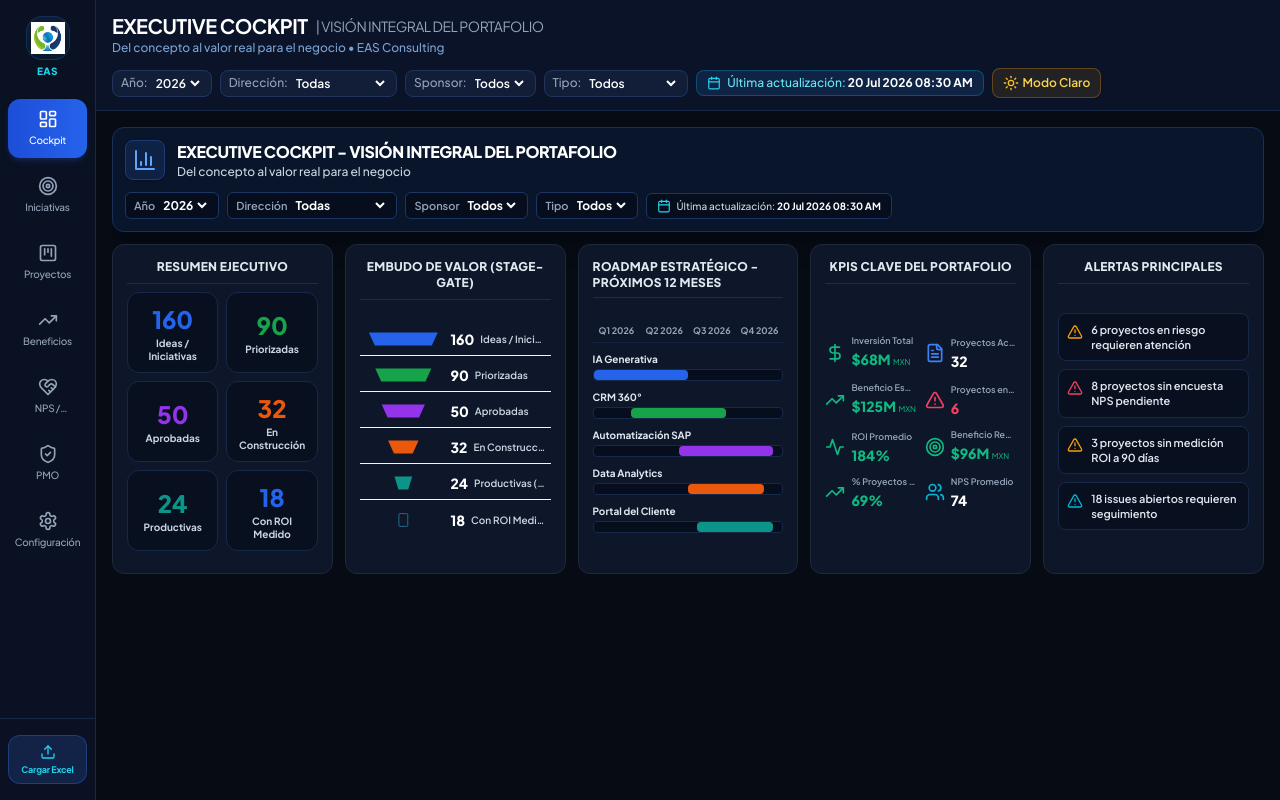
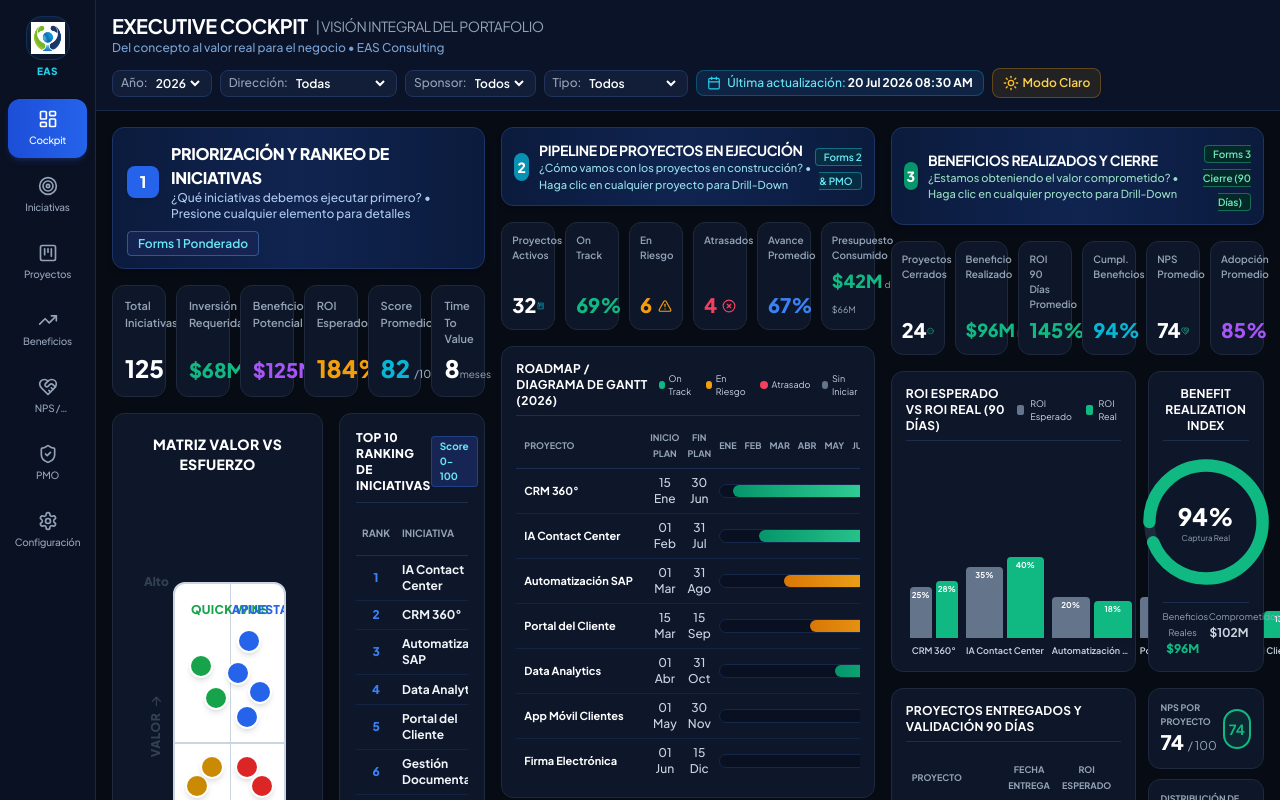
Before and after one commit to eaguilarh/dashboard-estrategia-eas, a React (Vite) app: page / in a window 1280 px wide. Shown: the top 800 px of the page. Built offline with nearby package versions, Linux system fonts and the light colour scheme.

Commit message:
Restore top 3 module panels in composite Cockpit view with pixel-perfect responsive formatting

```diff
--- a/src/App.tsx
+++ b/src/App.tsx
@@ -79,10 +79,45 @@ export function App() {
         />
 
         {/* View Content Area */}
-        <main className="flex-1 overflow-y-auto p-3 lg:p-4 space-y-4 min-w-0">
-          {/* Main Cockpit View: Clean 5-Panel Layout matching the Reference Image media__1784667123515.png */}
+        <main className="flex-1 overflow-y-auto p-3 lg:p-4 space-y-5 min-w-0">
+          {/* Main Full Composite Cockpit View: Restores top 3 modules + Executive Cockpit below! */}
           {currentView === 'cockpit' && (
-            <div className="w-full">
+            <div className="space-y-6 w-full">
+              {/* Top Section: 3 Module Panels Side-by-Side with responsive spacing */}
+              <div className="grid grid-cols-1 xl:grid-cols-3 gap-4 items-start w-full">
+                {/* Module 1 Panel */}
+                <div className="w-full min-w-0">
+                  <Module1Prioritization
+                    kpis={mockKPIs}
+                    initiatives={mockInitiatives}
+                    theme={theme}
+                    onDrillDown={setDrillDownItem}
+                  />
+                </div>
+
+                {/* Module 2 Panel */}
+                <div className="w-full min-w-0">
+                  <Module2Execution
+                    kpis={mockKPIs}
+                    projects={mockProjects}
+                    theme={theme}
+                    onDrillDown={setDrillDownItem}
+                  />
+                </div>
+
+                {/* Module 3 Panel */}
+                <div className="w-full min-w-0">
+                  <Module3Benefits
+                    kpis={mockKPIs}
+                    closedProjects={mockClosedProjects}
+                    theme={theme}
+                    onDrillDown={setDrillDownItem}
+                  />
+                </div>
+              </div>
+
+              {/* Bottom Section: Consolidated Executive Cockpit 5-Panel Layout */}
+              <div className="w-full min-w-0 pt-2 border-t border-slate-800/80">
                 <ExecutiveCockpit
                   kpis={mockKPIs}
                   alerts={mockAlerts}
@@ -94,9 +129,10 @@ export function App() {
                   lastUpdated={lastUpdated}
                 />
               </div>
+            </div>
           )}
 
-          {/* Focused Module 1 View: Full Width Spacious Prioritization & Matriz */}
+          {/* Focused Module 1 View */}
           {currentView === 'iniciativas' && (
             <div className="w-full">
               <Module1Prioritization
@@ -108,7 +144,7 @@ export function App() {
             </div>
           )}
 
-          {/* Focused Module 2 View: Full Width Pipeline & Gantt Execution */}
+          {/* Focused Module 2 View */}
           {currentView === 'proyectos' && (
             <div className="w-full">
               <Module2Execution
@@ -120,7 +156,7 @@ export function App() {
             </div>
           )}
 
-          {/* Focused Module 3 View: Full Width Benefits Realization & ROI */}
+          {/* Focused Module 3 View */}
           {currentView === 'beneficios' && (
             <div className="w-full">
               <Module3Benefits
```
Lines whose indentation alone changed are shown as unchanged.
